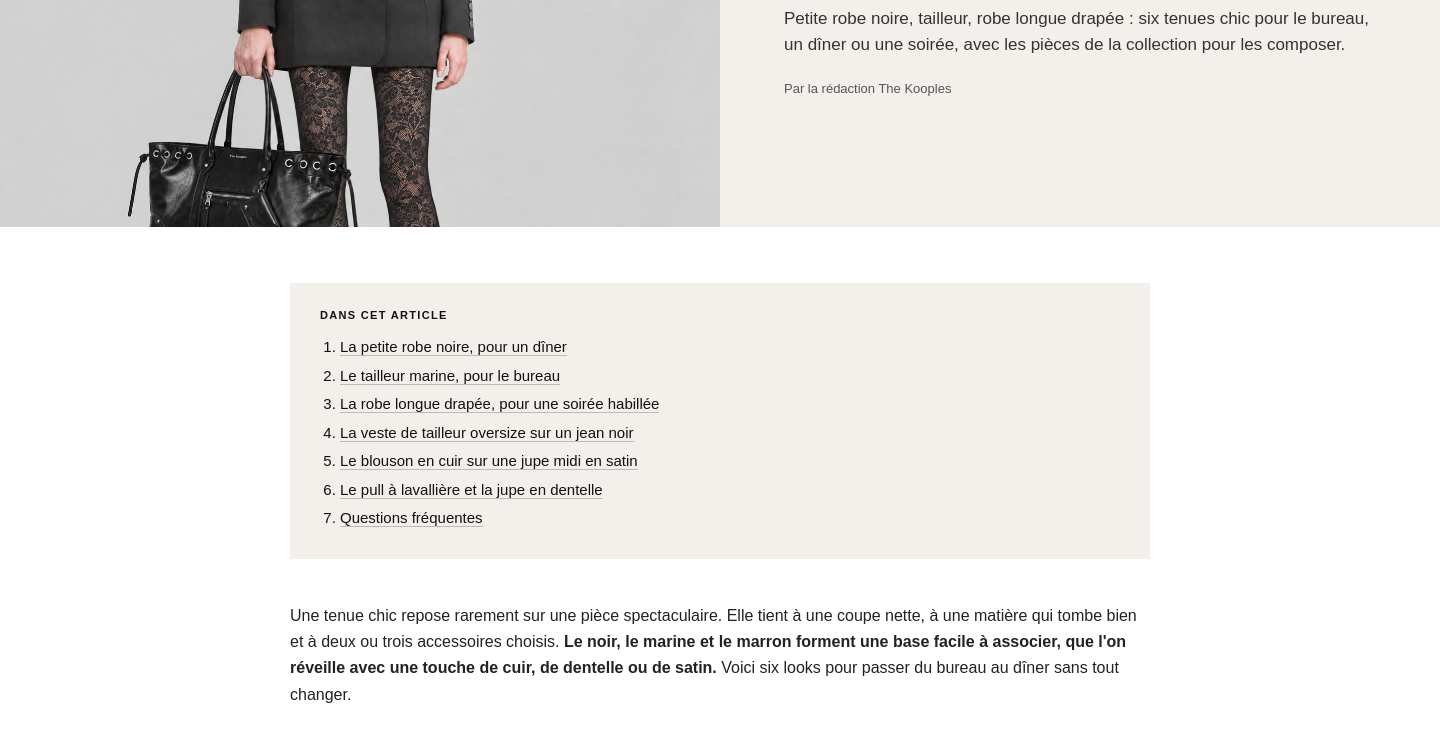
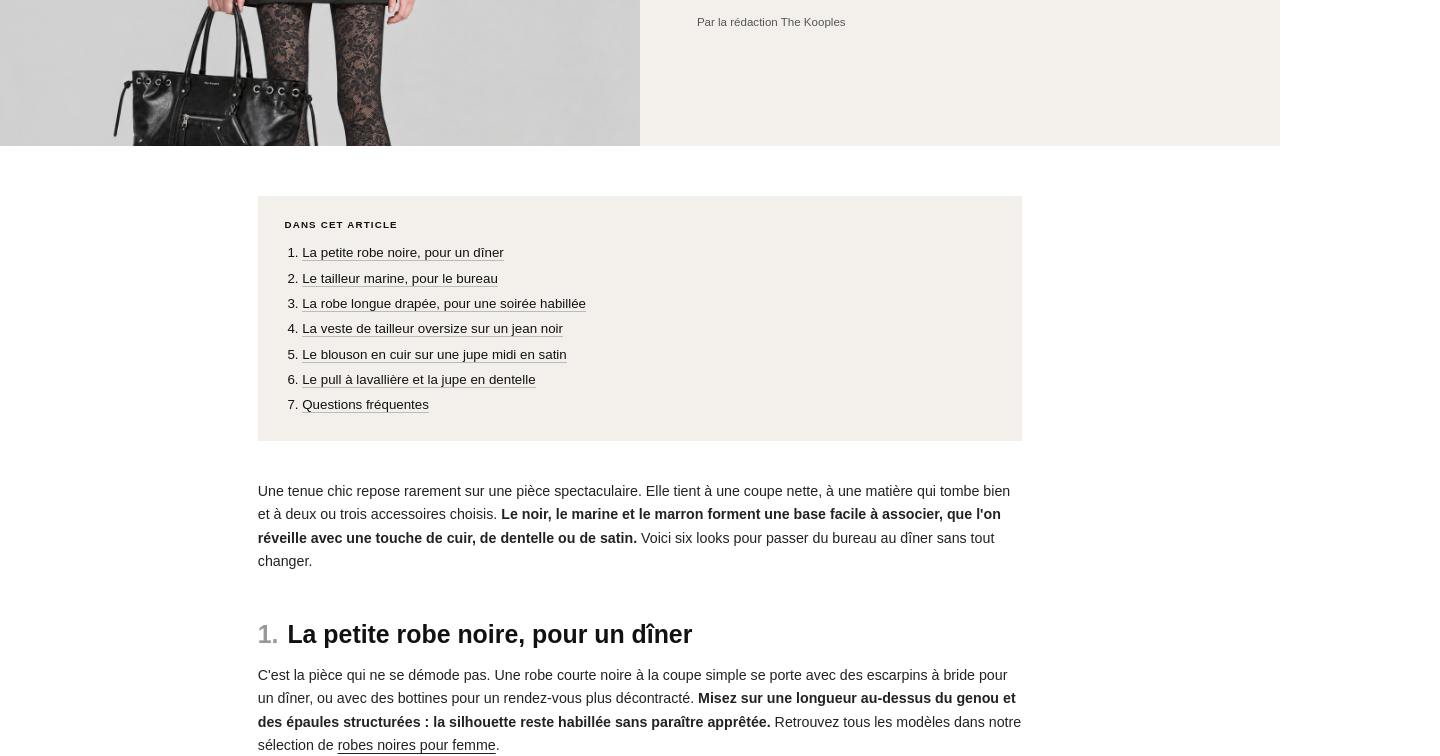
Before and after one commit to analytics-ds/maquette-the-kooples-journal, a plain HTML site: page article.html in a window 1280 px wide. Shown: the part 504-1260 px from the top of the page, 1440 px wide, since content can reach past the window. Drawn offline with Linux system fonts and the light colour scheme.

Commit message:
Maquette ajustée à la largeur de la fenêtre
Co-Authored-By: Claude Opus 5.5 <noreply@anthropic.com>

```diff
--- a/article.html
+++ b/article.html
@@ -4,7 +4,7 @@
 <title>Quelle tenue chic pour une femme ? 6 looks à composer | Journal The Kooples (maquette)</title>
 <style>
 *{box-sizing:border-box;margin:0;padding:0}
-body{font-family:Arial,Helvetica,sans-serif;color:#111;background:#fff;width:1440px}
+html{overflow-x:hidden}body{font-family:Arial,Helvetica,sans-serif;color:#111;background:#fff;width:1440px}
 a{color:inherit}
 .hdr{position:relative;height:91px}.hdr img{display:block;width:1440px;height:91px}.jr{position:absolute;left:767px;top:53.5px;font:bold 15px/17px Arial,sans-serif;color:#000;text-decoration:none}.fix{position:absolute;right:0;top:34px;width:10px;height:56px;background:#fff}
 .hdr .home{position:absolute;left:0;top:34px;width:300px;height:56px}
@@ -137,4 +137,5 @@ h1{font-size:44px;line-height:1.12;margin:20px 0 18px}
 </div></div></div>
 
 <div class="ft"><img src="img/footer-site.png" alt="Pied de page thekooples.com"></div>
+<script>function fit(){document.documentElement.style.zoom=document.documentElement.clientWidth/1440}fit();addEventListener("resize",fit)</script>
 </body></html>
```
Also changed, not shown: index.html (+2 -1 lines).
